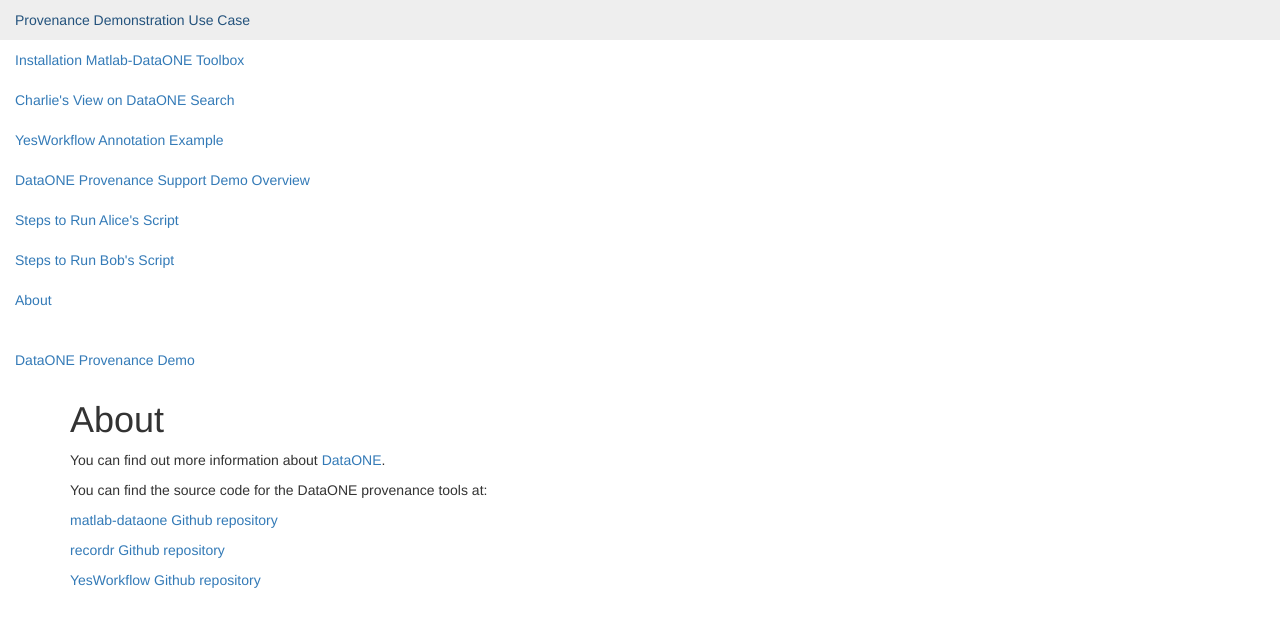
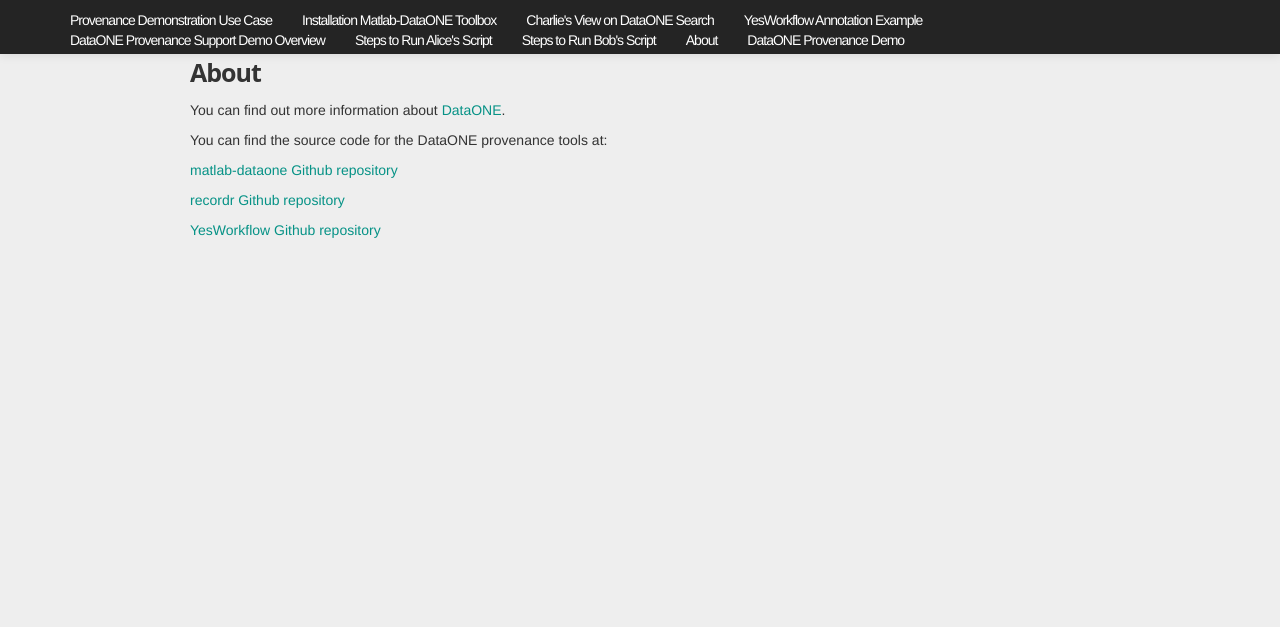
Before and after one commit to DataONEorg/provweek2016-demo, a Jekyll site: the page built from about.markdown, in a window 1280 px wide. Shown: the top 627 px of the page. Built offline with Jekyll 4.4.1, drawn with Linux system fonts in a browser that asks for light colours; nearby versions of some CDN libraries; library files that are not in the unit come from our copies; comment, search, counter and statistics services are not loaded.

Commit message:
Modify nabber height  and position; modify wrapper margin-top value in style.css

```diff
--- a/_includes/nav.html
+++ b/_includes/nav.html
@@ -1,3 +1,7 @@
+<div class="navbar navbar-fixed-top">
+  <div class="navbar-inner">
+    <div class="container">
+
       <nav class="nav-primary" role="navigation">
         <div class="nav-collapse">
           <ul class="nav">
@@ -11,3 +15,7 @@
 
         </div>
       </nav>
+
+    </div> <!-- /container -->
+  </div> <!-- /navbar-inner -->
+</div> <!-- /navbar -->
--- a/about.md
+++ b/about.markdown
@@ -1,7 +1,6 @@
 ---
 layout: default
 title: About
-permalink: /about/
 ---
 
 You can find out more information about [DataONE](https://www.dataone.org).
--- a/assets/themes/twitter/css/style.css
+++ b/assets/themes/twitter/css/style.css
@@ -7,7 +7,7 @@
 }
 .navbar-inner {
   min-width: 10px;
-  height: 20px;
+  height: 40px;
   min-height: 20px;
   font-size: 10px;
   line-height: 10px;
@@ -107,7 +107,7 @@
 }
 
 .wrapper {
-  margin-top: 20px;
+  margin-top: 45px;
 }
 
 .front-header img {
```
Lines whose indentation alone changed are shown as unchanged.
